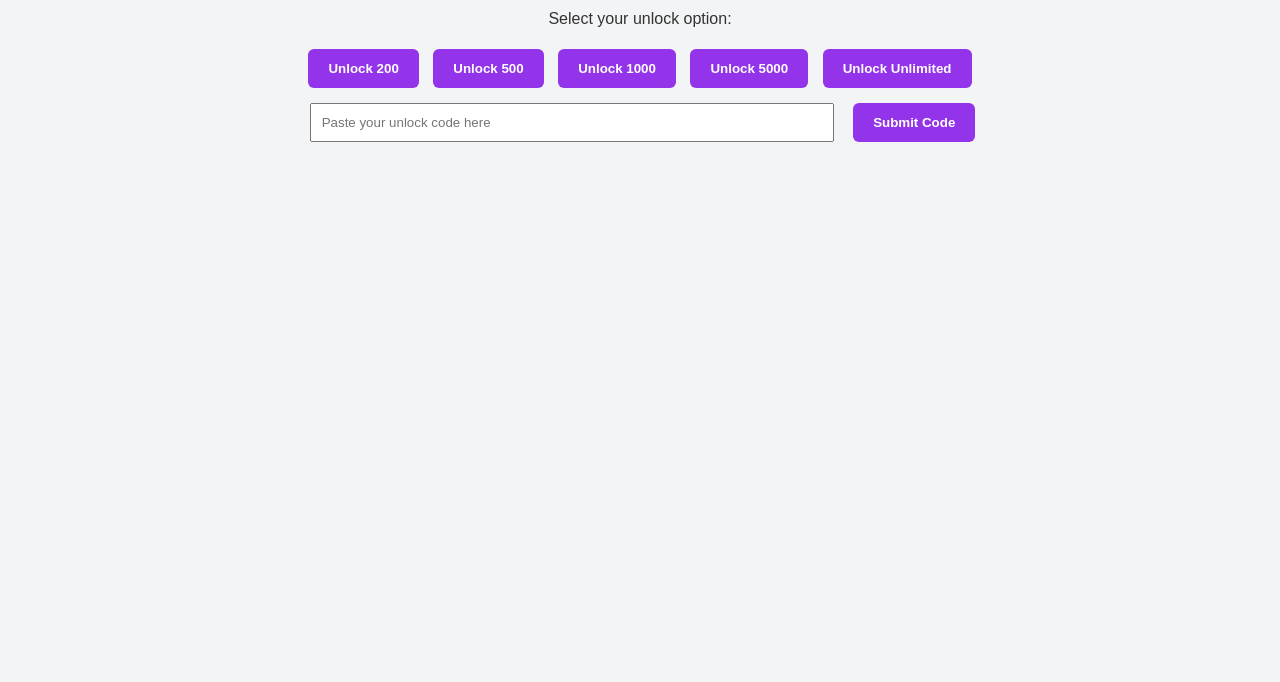
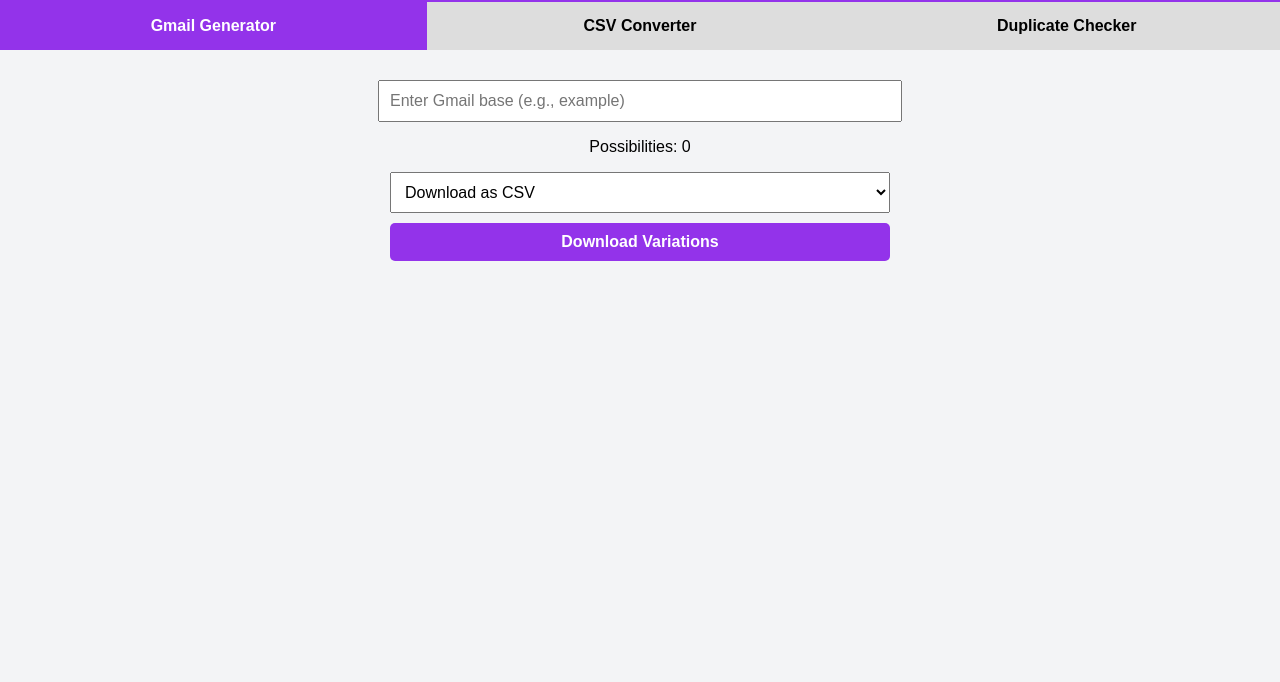
Before and after one commit to coinmaster202/new-improved-gmail-tool, a website: page index.html in a window 1280 px wide. Shown: the part 118-800 px from the top of the page. Drawn offline with Linux system fonts and the light colour scheme.

Commit message:
Update index.html

```diff
--- a/index.html
+++ b/index.html
@@ -2,81 +2,111 @@
 <html lang="en">
 <head>
   <meta charset="UTF-8" />
-  <title>One Two Gmail Tool Unlock</title>
+  <title>One Two Gmail Tool</title>
   <meta name="viewport" content="width=device-width, initial-scale=1.0" />
   <style>
     body {
       font-family: Arial, sans-serif;
       background: #f3f4f6;
+      margin: 0;
+      padding: 0;
       text-align: center;
-      padding: 40px;
-      color: #333;
     }
-    h1 { color: #6b21a8; }
+    header {
+      background: #9333ea;
+      color: white;
+      padding: 20px;
+    }
+    .tabs {
+      display: flex;
+      justify-content: center;
+      background: #e5e7eb;
+      margin-top: 0;
+    }
+    .tab {
+      flex: 1;
+      padding: 15px;
+      cursor: pointer;
+      background: #ddd;
+      font-weight: bold;
+      transition: all 0.3s;
+    }
+    .tab.active {
+      background: #9333ea;
+      color: white;
+    }
+    .section {
+      display: none;
+      padding: 20px;
+      animation: fadeIn 0.3s ease-in;
+    }
+    .section.active {
+      display: block;
+    }
+    input, textarea, select, button {
+      padding: 10px;
+      margin: 10px auto;
+      width: 90%;
+      max-width: 500px;
+      display: block;
+      font-size: 16px;
+    }
     button {
-      margin: 5px;
-      padding: 12px 20px;
       background: #9333ea;
       color: white;
       border: none;
-      border-radius: 6px;
+      border-radius: 5px;
       font-weight: bold;
       cursor: pointer;
     }
-    button:hover { background: #7e22ce; }
-    input, textarea {
-      padding: 10px;
-      margin: 10px;
-      width: 90%;
+    button:hover {
+      background: #7e22ce;
+    }
+    ul {
+      list-style: none;
+      padding: 0;
+    }
+    li {
+      margin: 5px auto;
       max-width: 500px;
+      text-align: left;
     }
-    #unlocked-panel {
-      display: none;
-      margin-top: 30px;
-      background: white;
-      border-radius: 10px;
-      padding: 20px;
-      box-shadow: 0 0 10px rgba(0,0,0,0.1);
+    @keyframes fadeIn {
+      from { opacity: 0; }
+      to { opacity: 1; }
     }
-    ul { list-style: none; padding: 0; }
-    li { text-align: left; margin: 4px auto; max-width: 500px; }
   </style>
 </head>
 <body>
+  <header>
+    <h1>One Two Gmail Tool</h1>
+  </header>
 
-  <h1>One Two Gmail Tool Unlock</h1>
-  <p>Select your unlock option:</p>
-
-  <div id="unlock-buttons">
-    <button onclick="requestCode('v200')">Unlock 200</button>
-    <button onclick="requestCode('v500')">Unlock 500</button>
-    <button onclick="requestCode('v1000')">Unlock 1000</button>
-    <button onclick="requestCode('v5000')">Unlock 5000</button>
-    <button onclick="requestCode('unlimt')">Unlock Unlimited</button>
+  <div class="tabs">
+    <div class="tab active" data-tab="generator">Gmail Generator</div>
+    <div class="tab" data-tab="csv">CSV Converter</div>
+    <div class="tab" data-tab="dupe">Duplicate Checker</div>
   </div>
 
-  <div id="code-entry">
-    <input id="code" placeholder="Paste your unlock code here" />
-    <button onclick="verifyCode()">Submit Code</button>
+  <div id="generator" class="section active">
+    <input id="gmail-base" placeholder="Enter Gmail base (e.g., example)">
+    <p id="variation-count">Possibilities: 0</p>
+    <select id="format-select">
+      <option value="csv">Download as CSV</option>
+      <option value="txt">Download as TXT</option>
+      <option value="zip">Download as ZIP</option>
+    </select>
+    <button onclick="downloadVariations()">Download Variations</button>
+    <ul id="variation-list"></ul>
   </div>
 
-  <p id="status"></p>
-
-  <div id="unlocked-panel">
-    <h2>Gmail Variation Generator</h2>
-    <input id="gmail-base" placeholder="Enter Gmail base (e.g., example)">
-    <p id="variation-count">Possibilities: 0</p>
-    <button onclick="generateEmails()">Generate</button>
-    <ul id="variation-list"></ul>
-
-    <hr>
-    <h2>CSV Converter</h2>
+  <div id="csv" class="section">
     <input type="file" accept=".txt,.csv" onchange="loadFile('csv', event)">
     <textarea id="csv-input" placeholder="Paste emails here..."></textarea>
     <button onclick="downloadCSV()">Download as CSV</button>
+  </div>
 
-    <hr>
-    <h2>Duplicate Checker</h2>
+  <div id="dupe" class="section">
     <input type="file" accept=".txt,.csv" onchange="loadFile('dupe', event)">
     <textarea id="dupe-input" placeholder="Paste emails here..."></textarea>
     <button onclick="checkDuplicates()">Check Duplicates</button>
```
